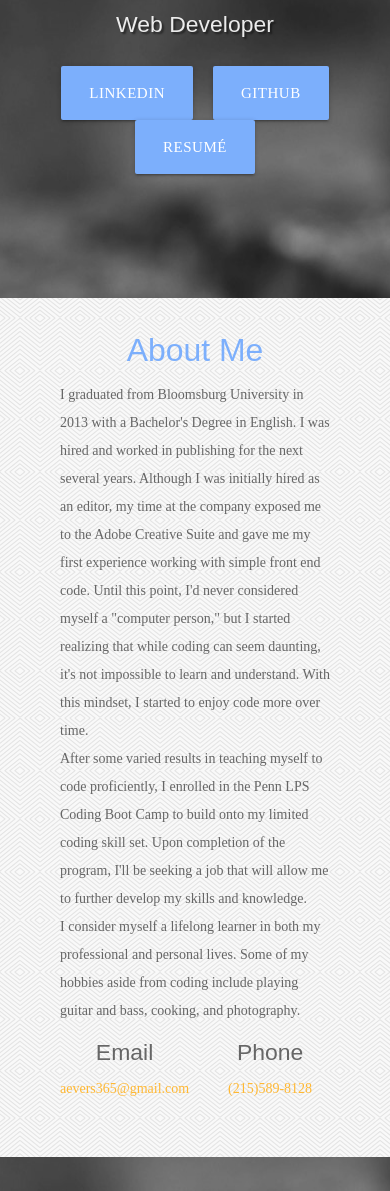
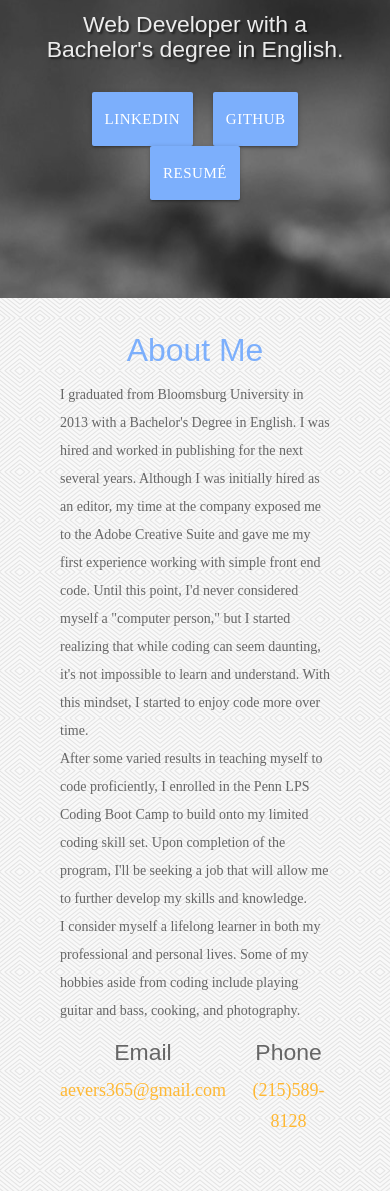
Before and after one commit to aevers3/portfolio0619, a plain HTML site: page index.html in a window 390 px wide. Shown: the part 82-1273 px from the top of the page. Drawn offline with nearby package versions, Linux system fonts and the light colour scheme; files whose address does not match are found by name; a web font is replaced by a local one.

Commit message:
button placement

```diff
--- a/css/style.css
+++ b/css/style.css
@@ -104,6 +104,10 @@ h1 {
   color: #666;
 }
 
+.contact-link {
+  font-size: 18px;
+}
+
 
 /* Project list */
 .portfolio-items-container {
@@ -145,3 +149,10 @@ h1 {
 .section-header {
   color: #7CAFFC;
 }
+
+/* Media Queries */
+@media only screen and (max-width: 520px) {
+  .info-button {
+    padding: 0 4%;
+  }
+}
--- a/index.html
+++ b/index.html
@@ -45,7 +45,7 @@
         <br><br>
         <h1 class="header center text-lighten-2 header-name-text">Alex Evers</h1>
         <div class="row center">
-          <h5 class="header col s12 light header-title-text">Web Developer</h5>
+          <h5 class="header col s12 light header-title-text">Web Developer with a <br>Bachelor's degree in English.</h5>
         </div>
         <div class="row center info-links-container">
           <a href="https://www.linkedin.com/in/alex-evers-3143054a/" target="_blank"
```
